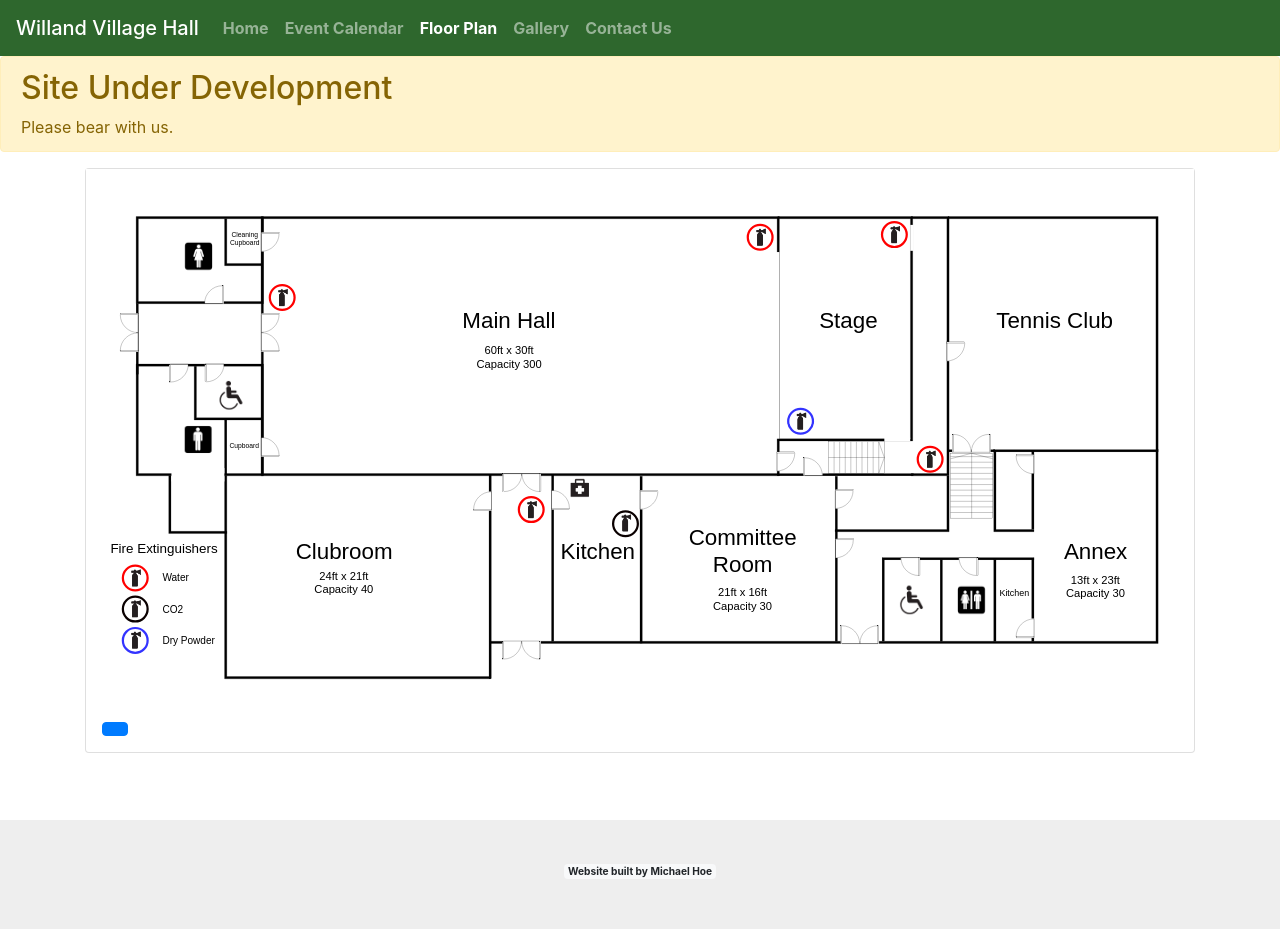
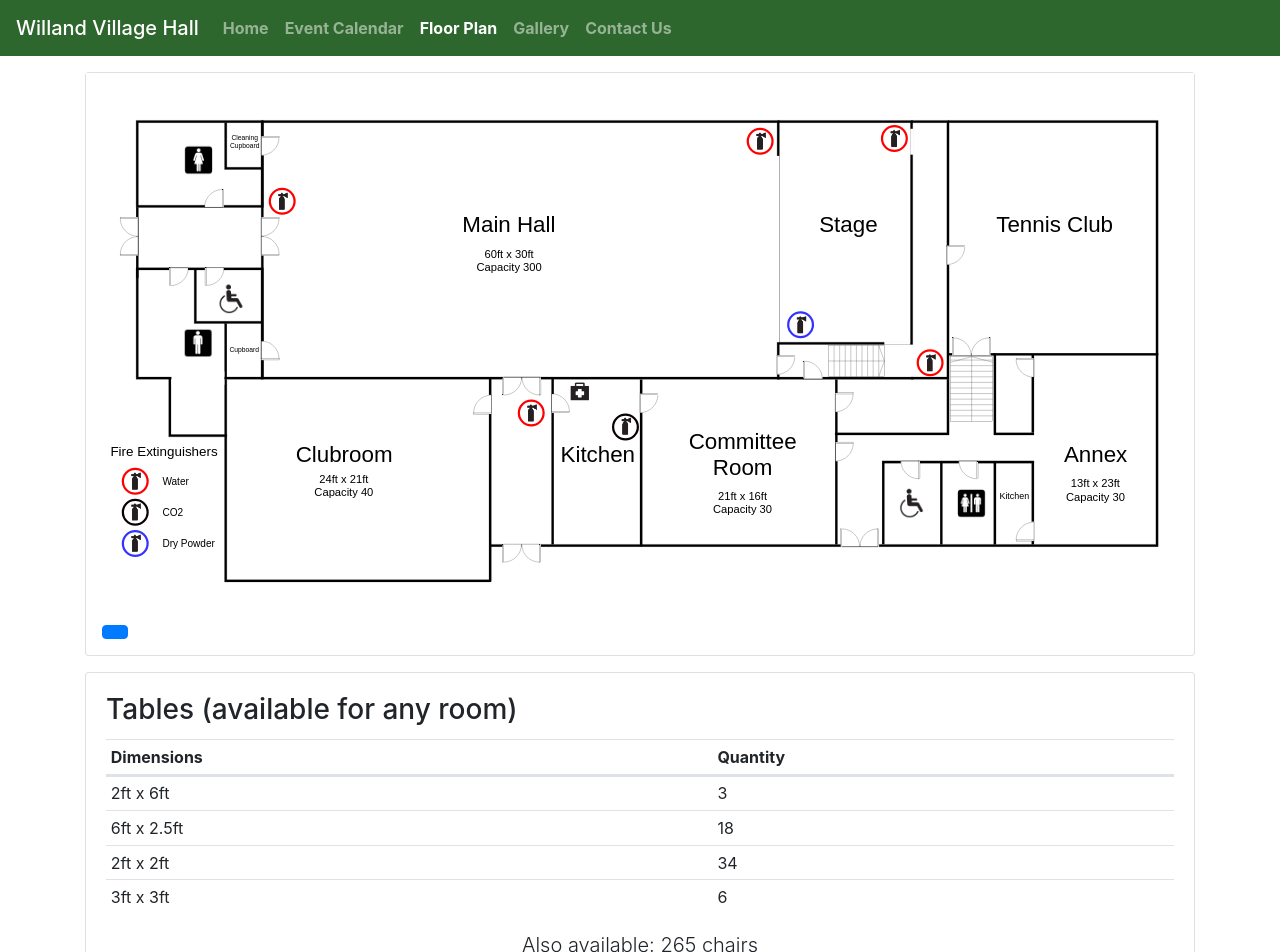
Before and after one commit to themiltonholmes/village-hall, a React (Create React App) app: page /floorplan in a window 1280 px wide. Shown: the top 952 px of the page. Before the commit the page ends 929 px from the top, so only its background shows below. Built offline with nearby package versions, Linux system fonts and the light colour scheme; no server answers.

Commit message:
Available chairs and tables added to floorplan

```diff
--- a/src/App.js
+++ b/src/App.js
@@ -28,7 +28,7 @@ class App extends Component {
 
 
   render() {
-    const underDevelopment = true;
+    const underDevelopment = false;
 
     return (
       <div className="App">
--- a/src/views/FloorPlanPage.js
+++ b/src/views/FloorPlanPage.js
@@ -18,7 +18,7 @@ class FloorPlanPage extends Component {
     }
 
     componentDidMount() {
-        this.setState({width: this.element.clientWidth});
+        this.setState({ width: this.element.clientWidth });
     }
 
     floorPlanImage = [
@@ -54,6 +54,40 @@ class FloorPlanPage extends Component {
                             items={this.floorPlanImage}
                         />
                     </div>
+
+                    <div className="card">
+                    <div className="card-body">
+                        <h3 className="card-title" >Tables (available for any room)</h3>
+                        <table className="table table-sm col-3">
+                            <caption className="sr-only">Available tables and their dimensions</caption>
+                            <thead>
+                            <tr>
+                                <th scope="col">Dimensions</th>
+                                <th scope="col">Quantity</th>
+                            </tr>
+                            </thead>
+                            <tbody>
+                            <tr>
+                                <td>2ft x 6ft</td>
+                                <td>3</td>
+                            </tr>
+                            <tr>
+                                <td>6ft x 2.5ft</td>
+                                <td>18</td>
+                            </tr>
+                            <tr>
+                                <td>2ft x 2ft</td>
+                                <td>34</td>
+                            </tr>
+                            <tr>
+                                <td>3ft x 3ft</td>
+                                <td>6</td>
+                            </tr>
+                            </tbody>
+                        </table>
+                        <p className="lead text-center">Also available: 265 chairs</p>
+                        </div>
+                    </div>
                 </div>
             </Page>
         );
```
Lines whose indentation alone changed are shown as unchanged.
